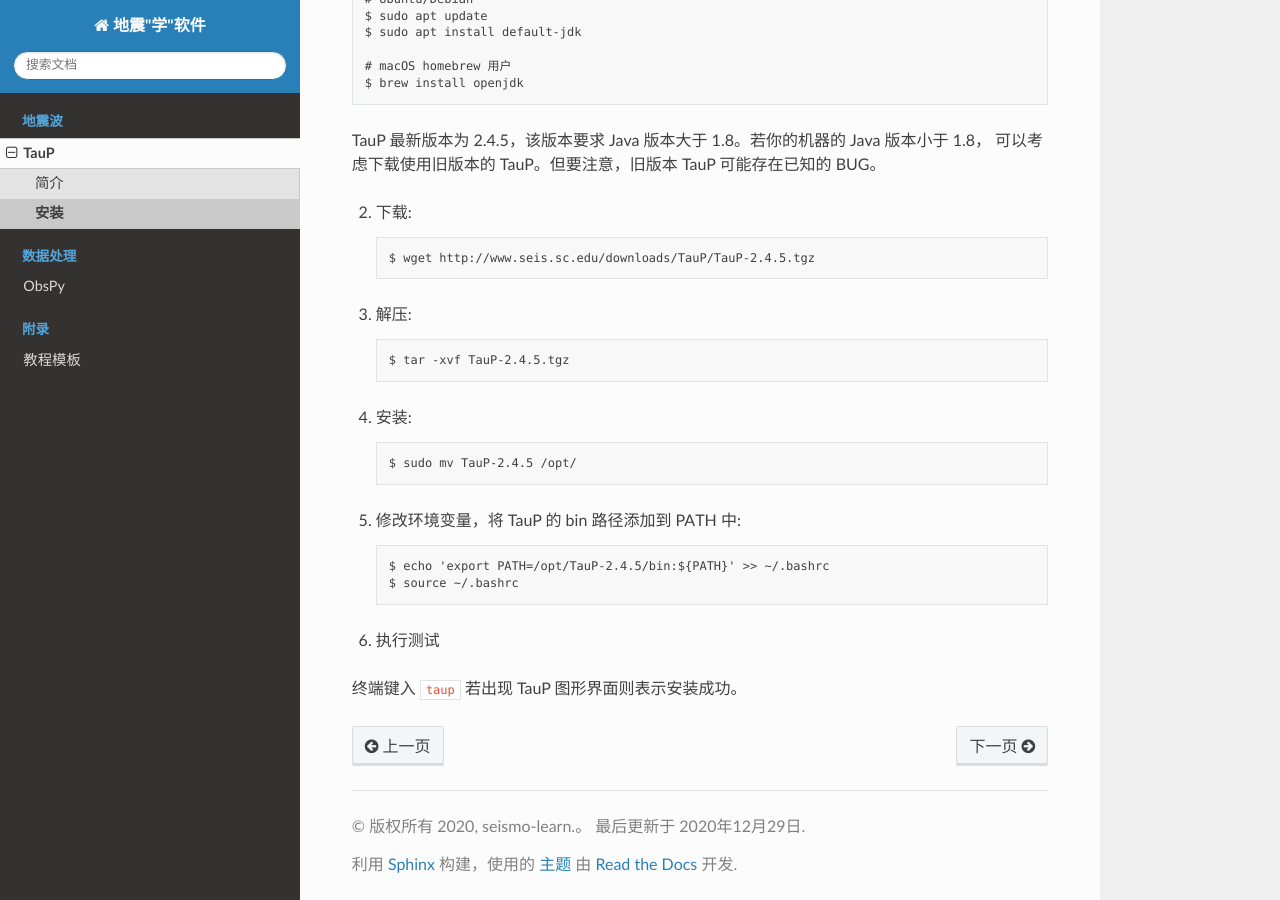
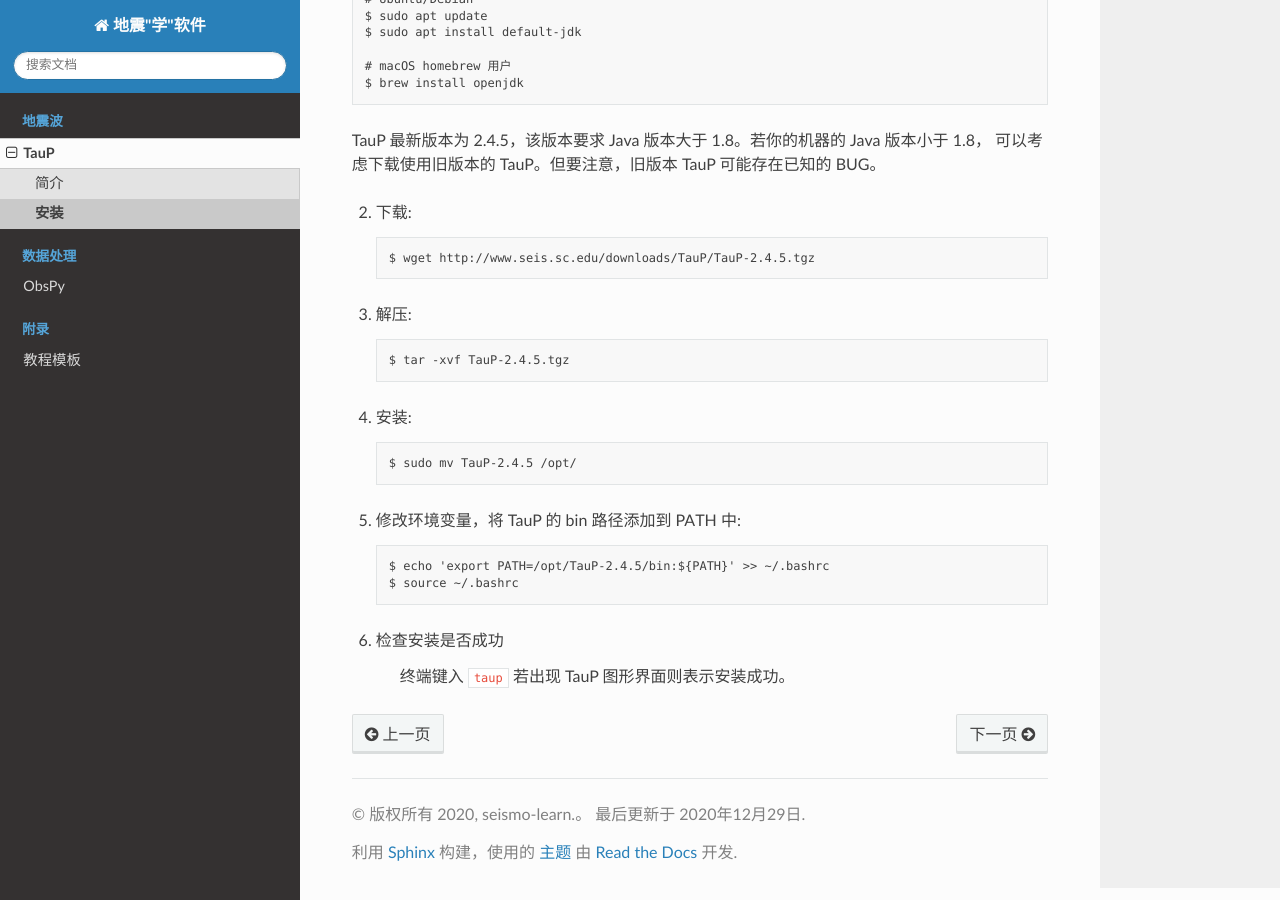
Before and after one commit to seismo-learn/software, a Sphinx documentation site: the page built from source/taup/install.rst, in a window 1280 px wide and 900 px high, scrolled down 553 px. Built offline with Sphinx 7.4.7 and the Read the Docs theme 2.0.0, drawn with Linux system fonts in a browser that asks for light colours.

Commit message:
Add indentation
Co-authored-by: Dongdong Tian <seisman.info@gmail.com>

```diff
--- a/source/taup/install.rst
+++ b/source/taup/install.rst
@@ -45,6 +45,6 @@ TauP 最新版本为 2.4.5，该版本要求 Java 版本大于 1.8。若你的
     $ echo 'export PATH=/opt/TauP-2.4.5/bin:${PATH}' >> ~/.bashrc
     $ source ~/.bashrc
 
-6. 执行测试
+6. 检查安装是否成功
 
-终端键入 ``taup`` 若出现 TauP 图形界面则表示安装成功。
+    终端键入 ``taup`` 若出现 TauP 图形界面则表示安装成功。
```
